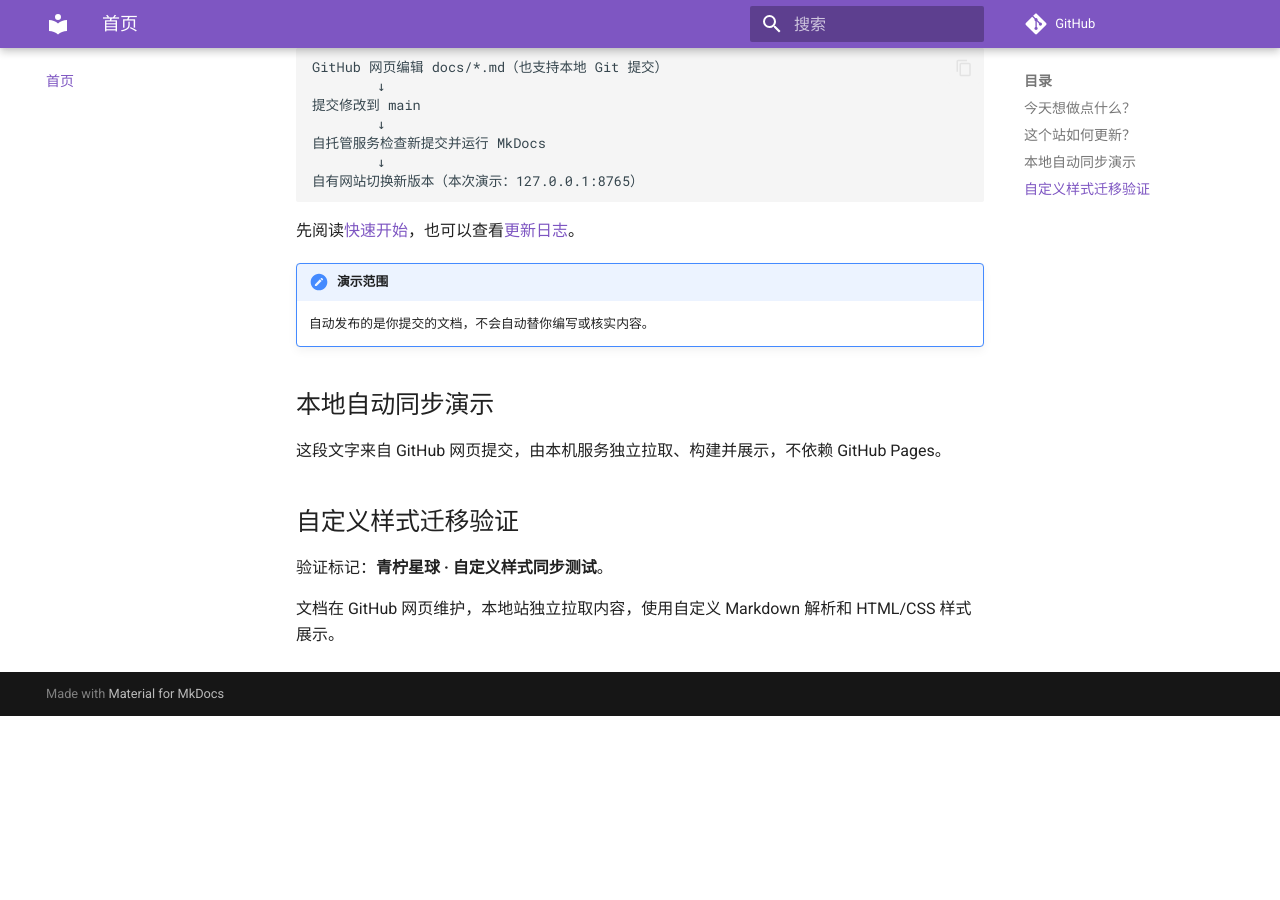
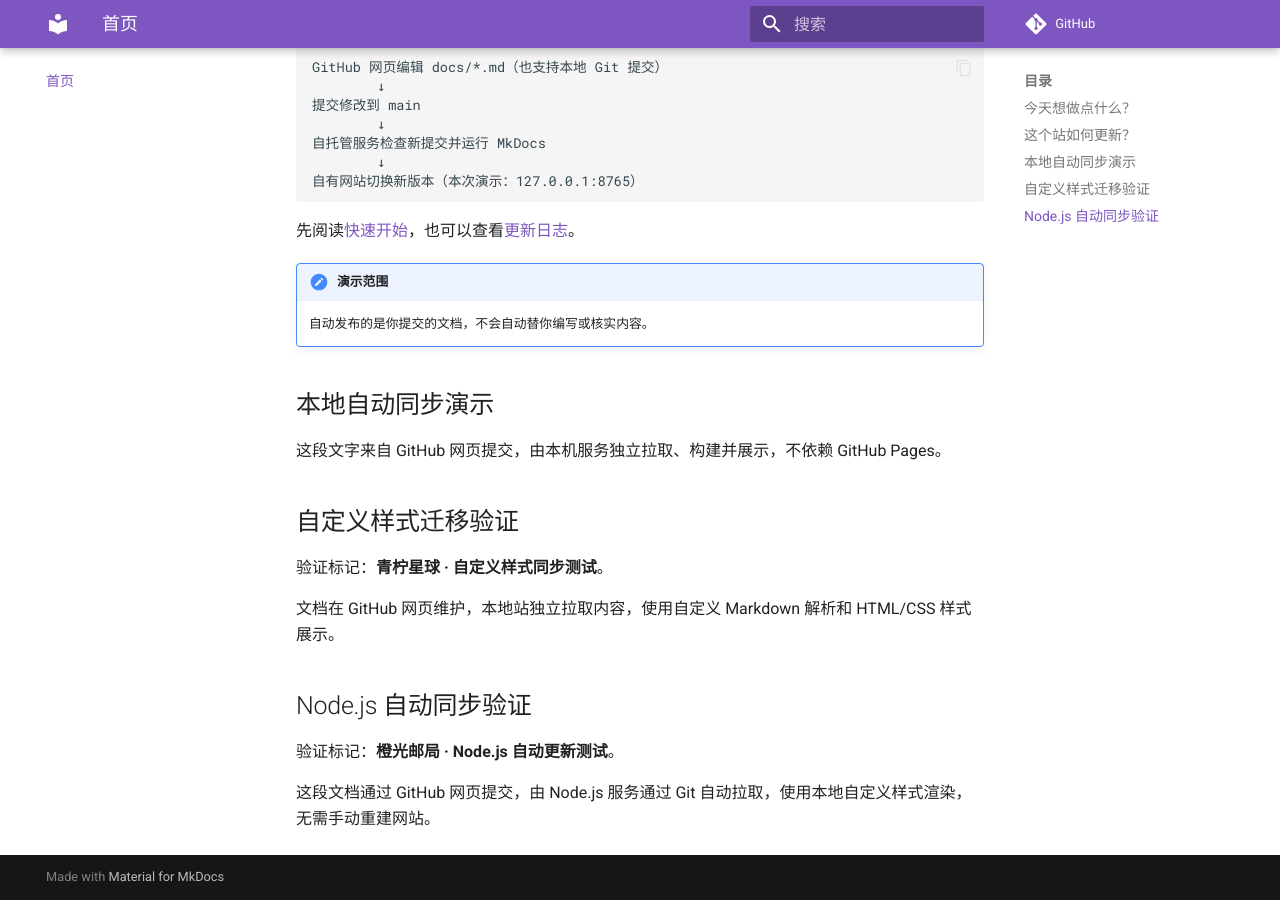
Before and after one commit to Hyacinth11/starlight-docs-demo, an MkDocs documentation site: the page built from docs/index.md, in a window 1280 px wide and 900 px high, scrolled down 586 px. Built offline with MkDocs 1.6.1 and Material for MkDocs 9.7.7, drawn with Linux system fonts in a browser that asks for light colours; comment, search, counter and statistics services are not loaded; before the commit the page ends 1302 px from its top, so only the background shows below that.

Commit message:
docs: verify Node.js live document synchronization

```diff
--- a/docs/index.md
+++ b/docs/index.md
@@ -37,3 +37,10 @@ GitHub 网页编辑 docs/*.md（也支持本地 Git 提交）
 验证标记：**青柠星球 · 自定义样式同步测试**。
 
 文档在 GitHub 网页维护，本地站独立拉取内容，使用自定义 Markdown 解析和 HTML/CSS 样式展示。
+
+
+## Node.js 自动同步验证
+
+验证标记：**橙光邮局 · Node.js 自动更新测试**。
+
+这段文档通过 GitHub 网页提交，由 Node.js 服务通过 Git 自动拉取，使用本地自定义样式渲染，无需手动重建网站。
```
